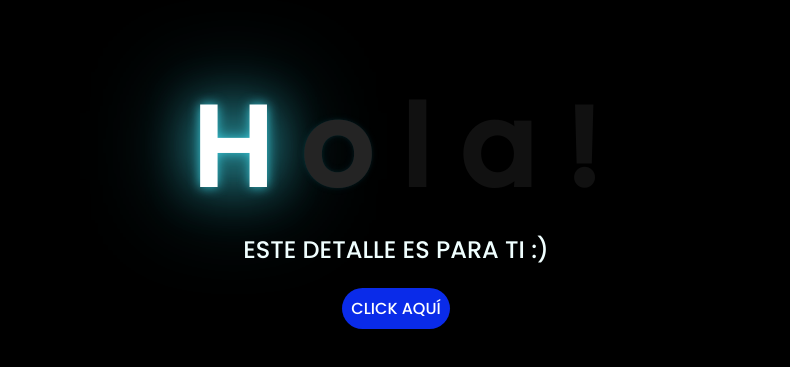
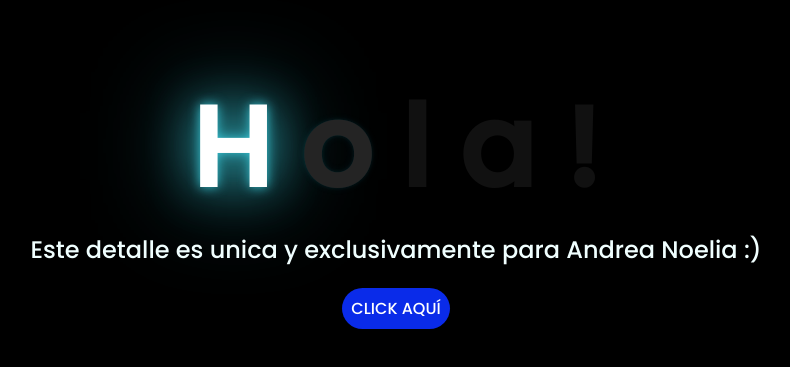
Before and after one commit to steve-ricapa/steve-ricapa.github.io, a plain HTML site: page main.html in a window 1280 px wide. Shown: the part 139-506 px from the top of the page, without its empty margins (252-1042 px from the left). Drawn offline with Linux system fonts and the light colour scheme.

Commit message:
Update main.html

```diff
--- a/main.html
+++ b/main.html
@@ -19,7 +19,7 @@
         <span>!</span>
     </div>
     <div class="description">
-        <span>ESTE DETALLE ES PARA TI :)</span>
+        <span>Este detalle es unica y exclusivamente para Andrea Noelia :)</span>
     </div>
     <div class="button">
         <button class="botones">
```
